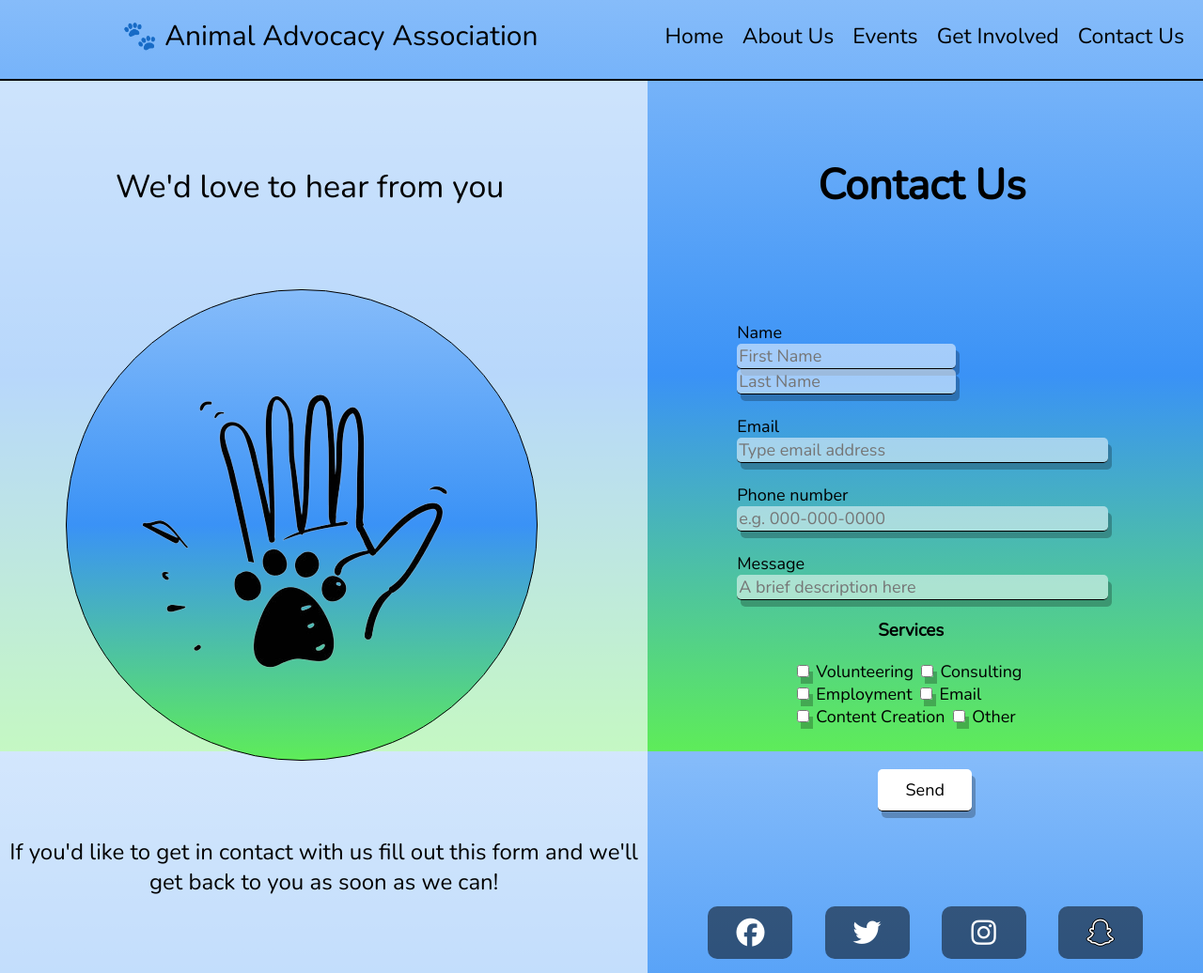
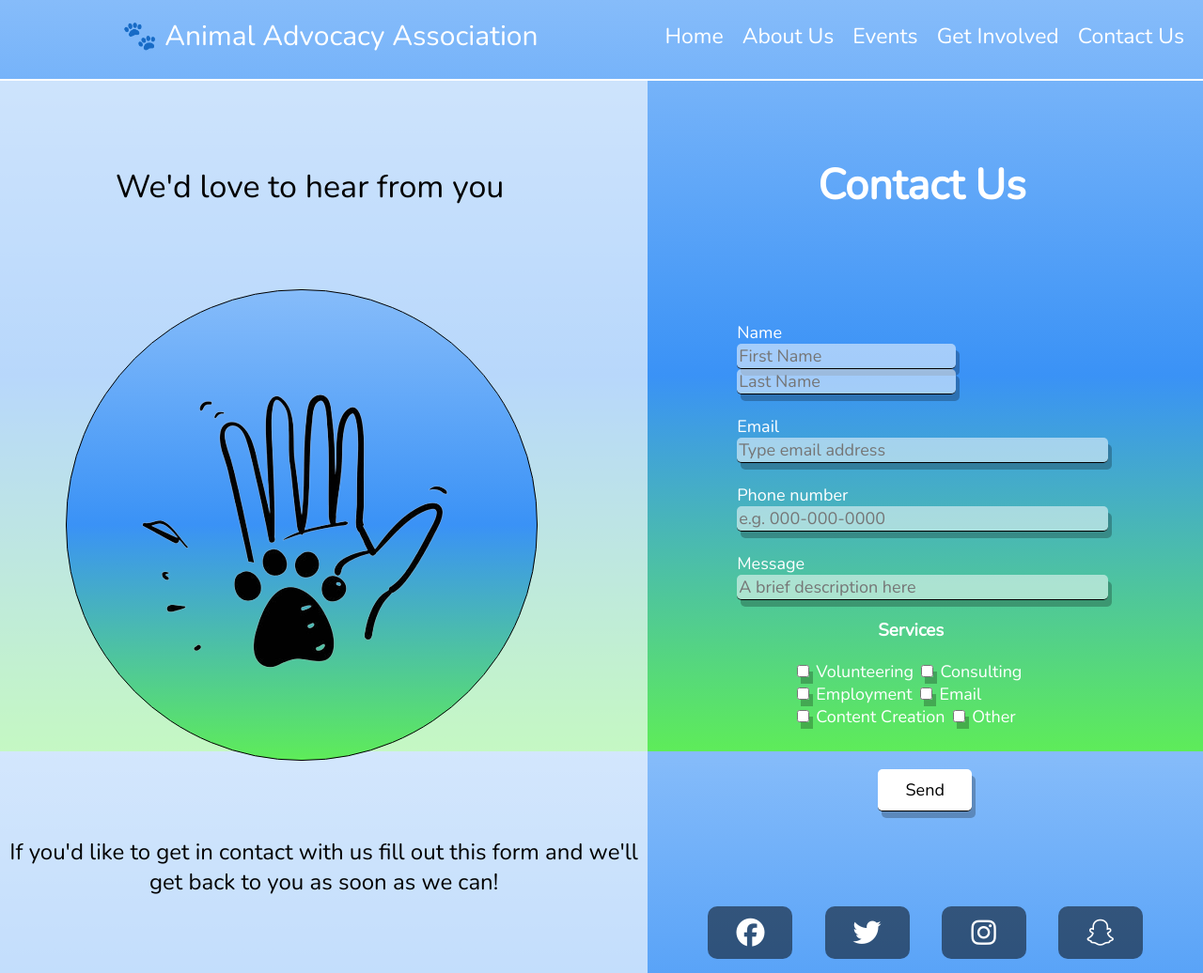
Before and after one commit to aaronjwhowie/Animal-Project, a plain HTML site: page contact/contact.html in a window 1280 px wide. Shown: the whole page at 94% size. Drawn offline with nearby package versions, Linux system fonts and the light colour scheme.

Commit message:
Removed shadow on snapchat icon

```diff
--- a/contact/contact.css
+++ b/contact/contact.css
@@ -1,5 +1,6 @@
 * {
   font-family: "Nunito", sans-serif;
+  color: white;
 }
 /* Body Styling */
 
@@ -22,7 +23,7 @@ body {
 .header {
   display: grid;
   grid-area: 1 / 14 / 1 / 1;
-  border-bottom: black solid 2px;
+  border-bottom: white solid 2px;
 }
 
 .left {
@@ -41,6 +42,7 @@ img {
 .pull {
   font-size: 24px;
   text-align: center;
+  color: black;
 }
 
 .right {
@@ -76,7 +78,7 @@ body {
 a {
   text-decoration: none;
   list-style: none;
-  color: black;
+  color: white;
 }
 
 #ul {
@@ -176,6 +178,7 @@ form input {
   font-size: 34px;
   font-weight: 100;
   margin-left: 123px;
+  color: black;
 }
 
 .nv-l {
@@ -216,8 +219,8 @@ form input {
 .fa-snapchat {
   background: #00000080;
   color: white;
-  text-shadow: -1px 0 black, 0 1px black, 1px 0 black, 0 -1px black;
 }
+
 footer {
   display: grid;
   grid-area: 13/8/13/14;
--- a/homepage/style.css
+++ b/homepage/style.css
@@ -143,7 +143,6 @@ h1 {
 .fa-snapchat {
   background: #00000080;
   color: white;
-  text-shadow: -1px 0 black, 0 1px black, 1px 0 black, 0 -1px black;
 }
 
 footer {
```
